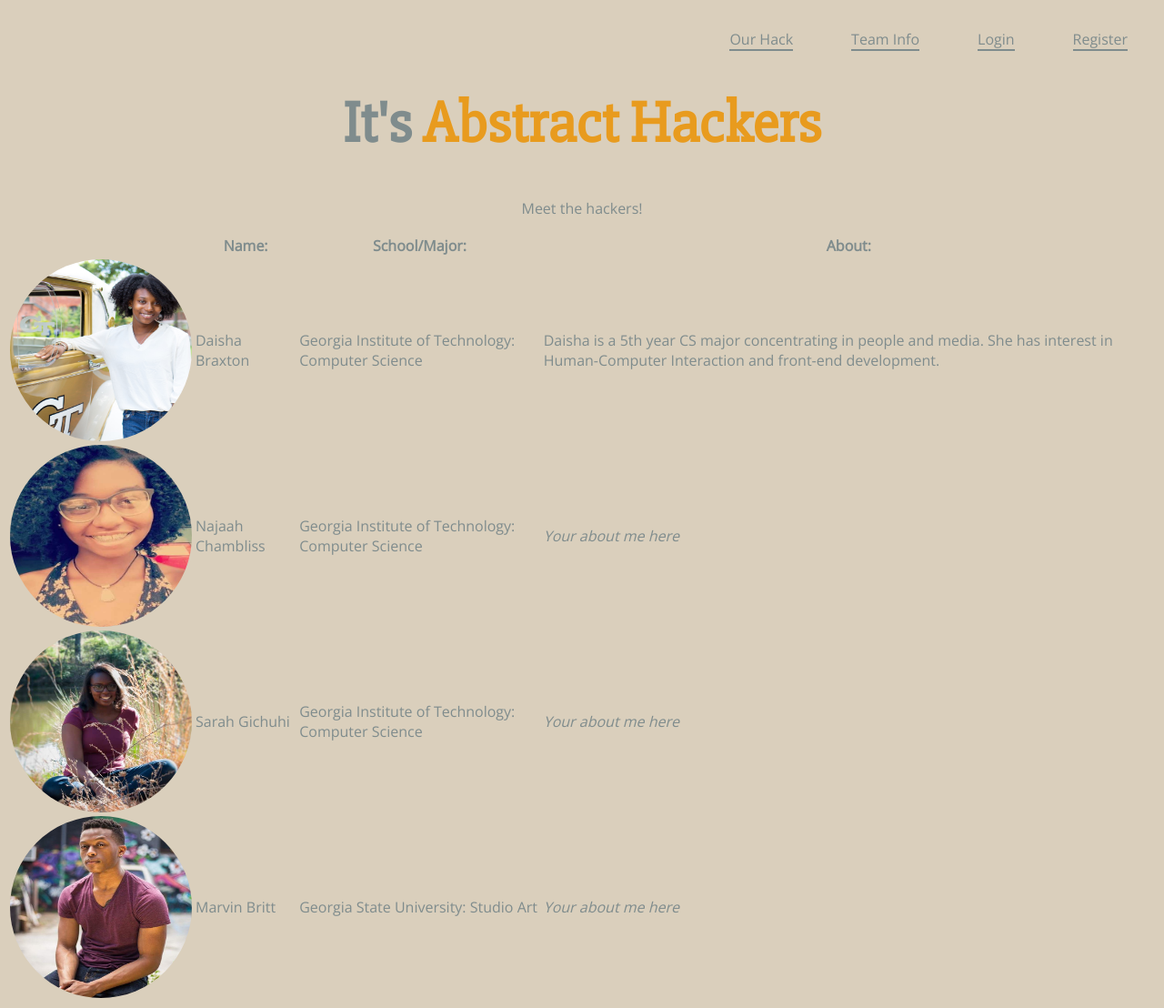
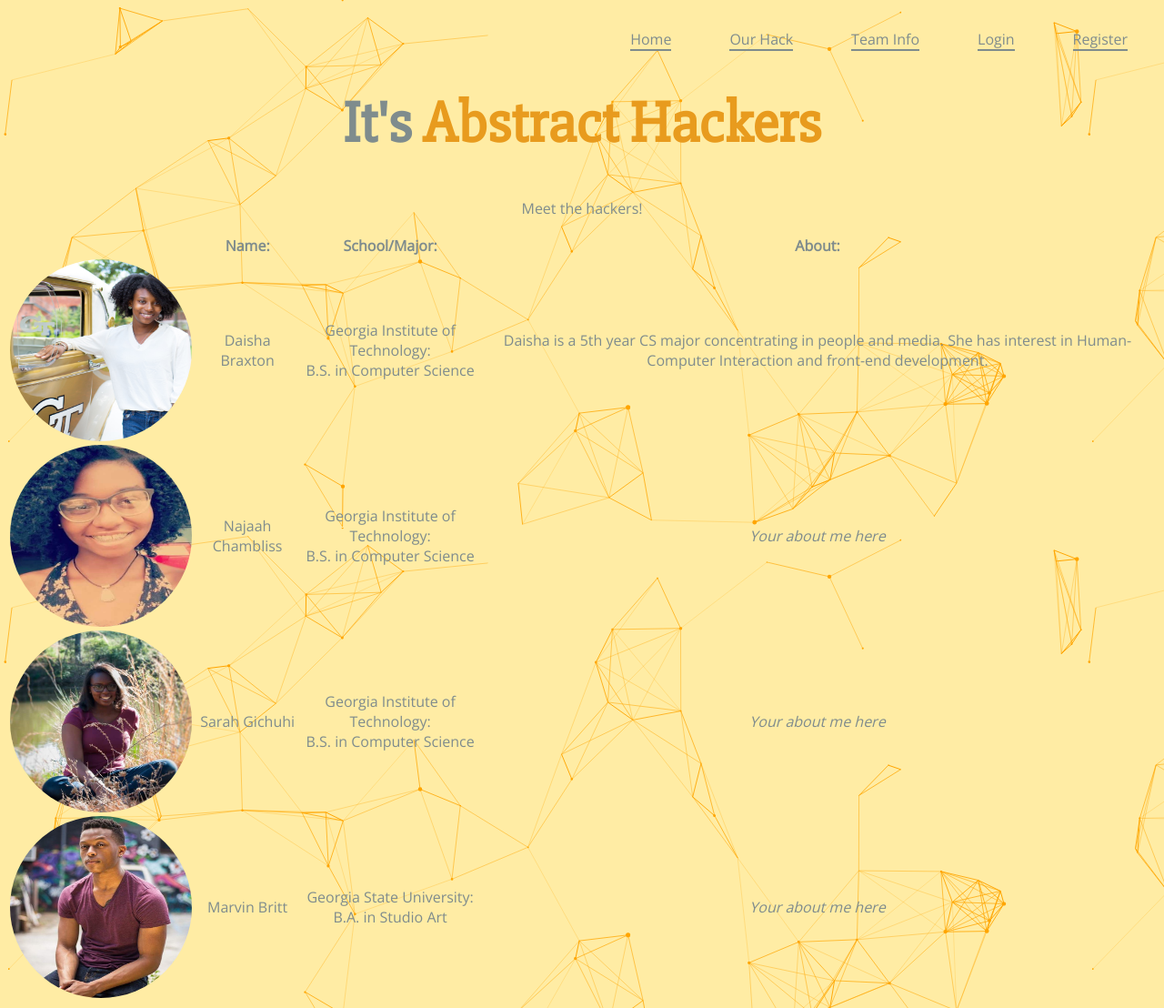
Before and after one commit to sgichuhi/echocash, a PHP site: page /team_info.html in a window 1280 px wide. Shown: the whole page at 91% size. Run offline with PHP 8.4, Linux system fonts and the light colour scheme.

Commit message:
added new background and home link to navigation

```diff
--- a/our_hack.html
+++ b/our_hack.html
@@ -8,7 +8,7 @@
   <div id="navbar">
             <ul>
               <li>
-                  <a href="team_info.html" class="nav-link">Register</a>
+                  <a href="" class="nav-link">Register</a>
               </li>
               <li>
                   <a href="" class="nav-link">Login</a>
@@ -18,6 +18,9 @@
                 </li>
                 <li>
                     <a href="our_hack.html" class="nav-link">Our Hack</a>
+                </li>
+                <li>
+                    <a href="index.html" class="nav-link">Home</a>
                 </li>
             </ul>
         </div>
--- a/script.js
+++ b/script.js
@@ -41,10 +41,7 @@ setTimeout(function() {
     deleteContent(function() {
         addContent("Amazon Echo?", function() {
             deleteContent(function() {
-                addContent("a register?", function() {
-                    deleteContent(function() {
-                        addContent("Echo Cash!");
-                    })
+                addContent("Echo Cash!", function() {
                 });
             });
         });
--- a/style.css
+++ b/style.css
@@ -5,7 +5,8 @@
 body {
     font-family: 'Open Sans', sans-serif;
     color: #7f8c8d;
-    background-color: #DACFBC;
+    background-image: url("data/cool-background.png");
+    /* background-color: #DACFBC; */
     margin-top: 2em;
 }
 
@@ -88,6 +89,10 @@ img {
     border-radius: 50%;
 }
 
+th, td {
+  text-align: center;
+}
+
 #intro {
     font-size: 4em;
 }
--- a/team_info.html
+++ b/team_info.html
@@ -8,7 +8,7 @@
   <div id="navbar">
       <ul>
         <li>
-            <a href="team_info.html" class="nav-link">Register</a>
+            <a href="" class="nav-link">Register</a>
         </li>
         <li>
             <a href="" class="nav-link">Login</a>
@@ -18,6 +18,9 @@
           </li>
           <li>
               <a href="our_hack.html" class="nav-link">Our Hack</a>
+          </li>
+          <li>
+              <a href="index.html" class="nav-link">Home</a>
           </li>
       </ul>
         </div>
@@ -38,7 +41,7 @@
                         <tr>
                           <td><img src="data/dbrax.jpg" width="200" height="200"/></td>
                           <td>Daisha Braxton</td>
-                          <td>Georgia Institute of Technology: Computer Science</td>
+                          <td>Georgia Institute of Technology: <br>B.S. in Computer Science</td>
                           <td>Daisha is a 5th year CS major concentrating in people and media.
                           She has interest in Human-Computer Interaction and front-end
                           development.</td>
@@ -46,19 +49,19 @@
                         <tr>
                           <td><img src="data/ncham.jpg" width="200" height="200"/></td>
                           <td>Najaah Chambliss</td>
-                          <td>Georgia Institute of Technology: Computer Science</td>
+                          <td>Georgia Institute of Technology: <br>B.S. in Computer Science</td>
                           <td><i>Your about me here</i></td>
                         </tr>
                         <tr>
                           <td><img src="data/sgich.jpg" width="200" height="200"/></td>
                           <td>Sarah Gichuhi</td>
-                          <td>Georgia Institute of Technology: Computer Science</td>
+                          <td>Georgia Institute of Technology: <br>B.S. in Computer Science</td>
                           <td><i>Your about me here</i></td>
                         </tr>
                         <tr>
                           <td><img src="data/mbritt.jpg" width="200" height="200"/></td>
                           <td>Marvin Britt</td>
-                          <td>Georgia State University: Studio Art</td>
+                          <td>Georgia State University: <br>B.A. in Studio Art</td>
                           <td><i>Your about me here</i></td>
                         </tr>
                       </table>
```
Also changed, not shown: index.html (+10 -1 lines), data/cool-background.png (added).
